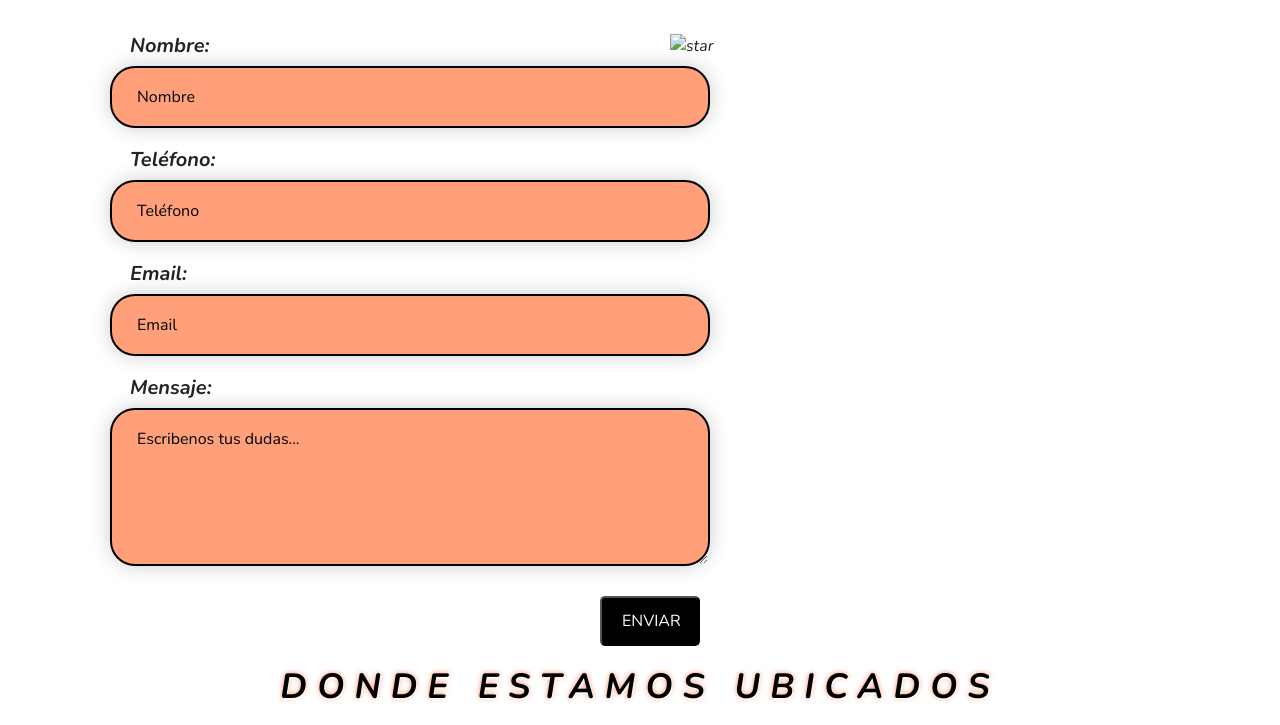
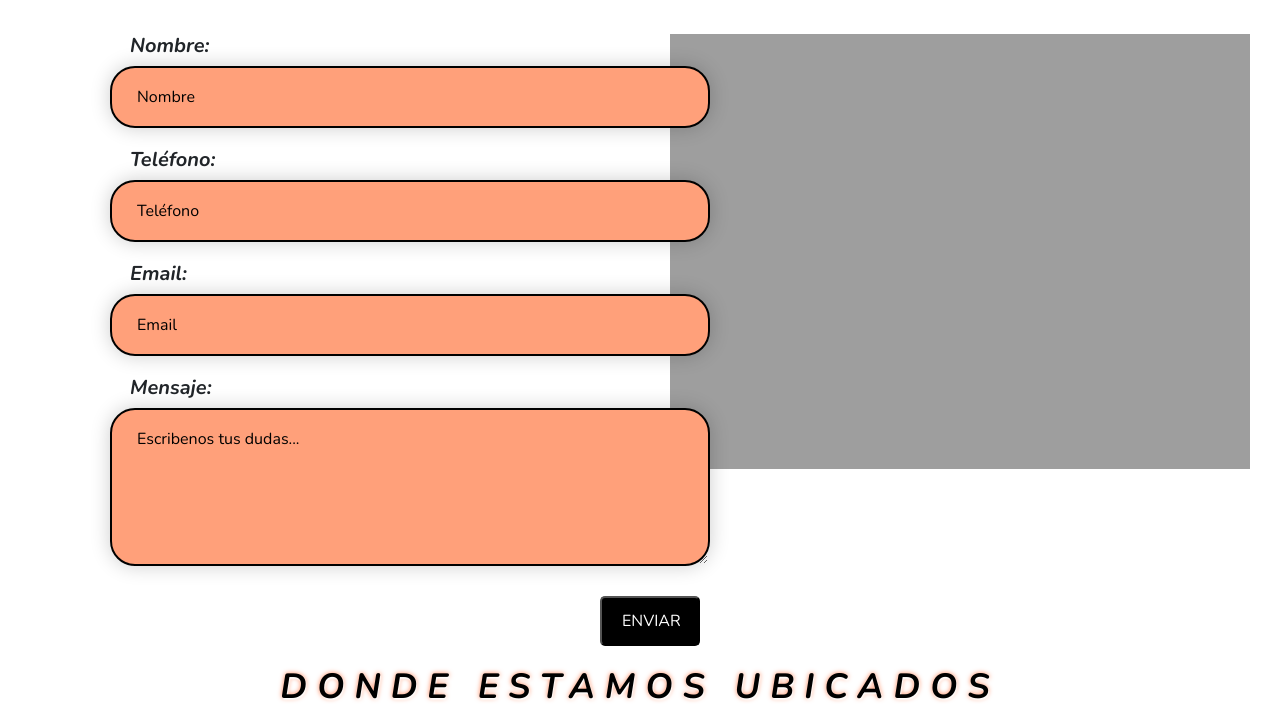
Before and after one commit to maticobo20/PreEntrega2, a plain HTML site: page pages/contacto.html in a window 1280 px wide. Shown: the part 200-925 px from the top of the page. Drawn offline with nearby package versions, Linux system fonts and the light colour scheme; the site is published under a folder, as on GitHub Pages, so addresses that start at the root find nothing.

Commit message:
url modificado

```diff
--- a/pages/contacto.html
+++ b/pages/contacto.html
@@ -45,7 +45,7 @@
     <h1>DEJANOS TUS DUDAS, RESPONDEMOS TODO</h1>
 
     <div class="wrapper">
-        <div class="box"><img src="/img/question.jpg" alt="star" class="width"></div>
+        <div class="box"><img src="../img/question.jpg" alt="star" class="width"></div>
       </div>
 
     <form class="foro" action="/submit" method="post">
```
